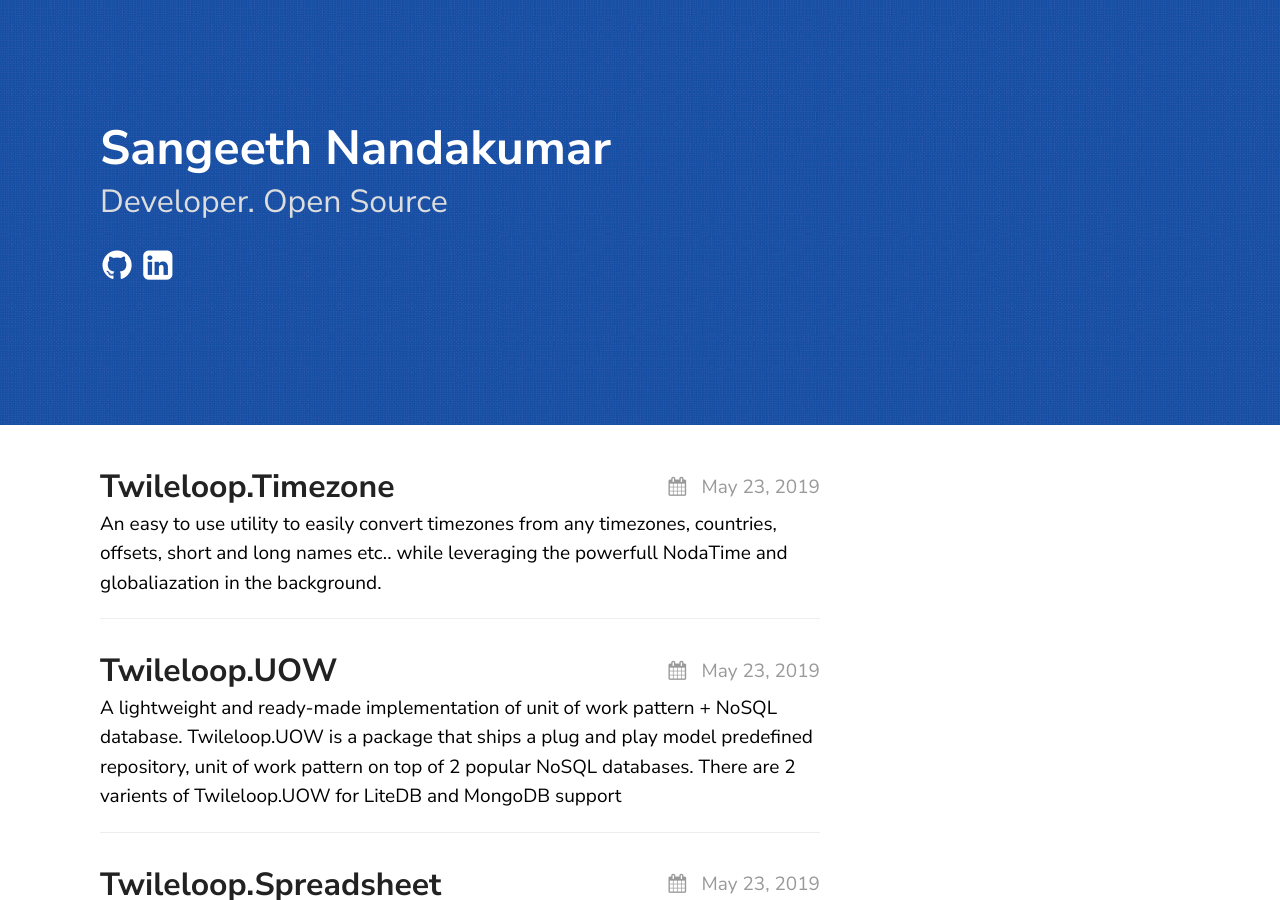
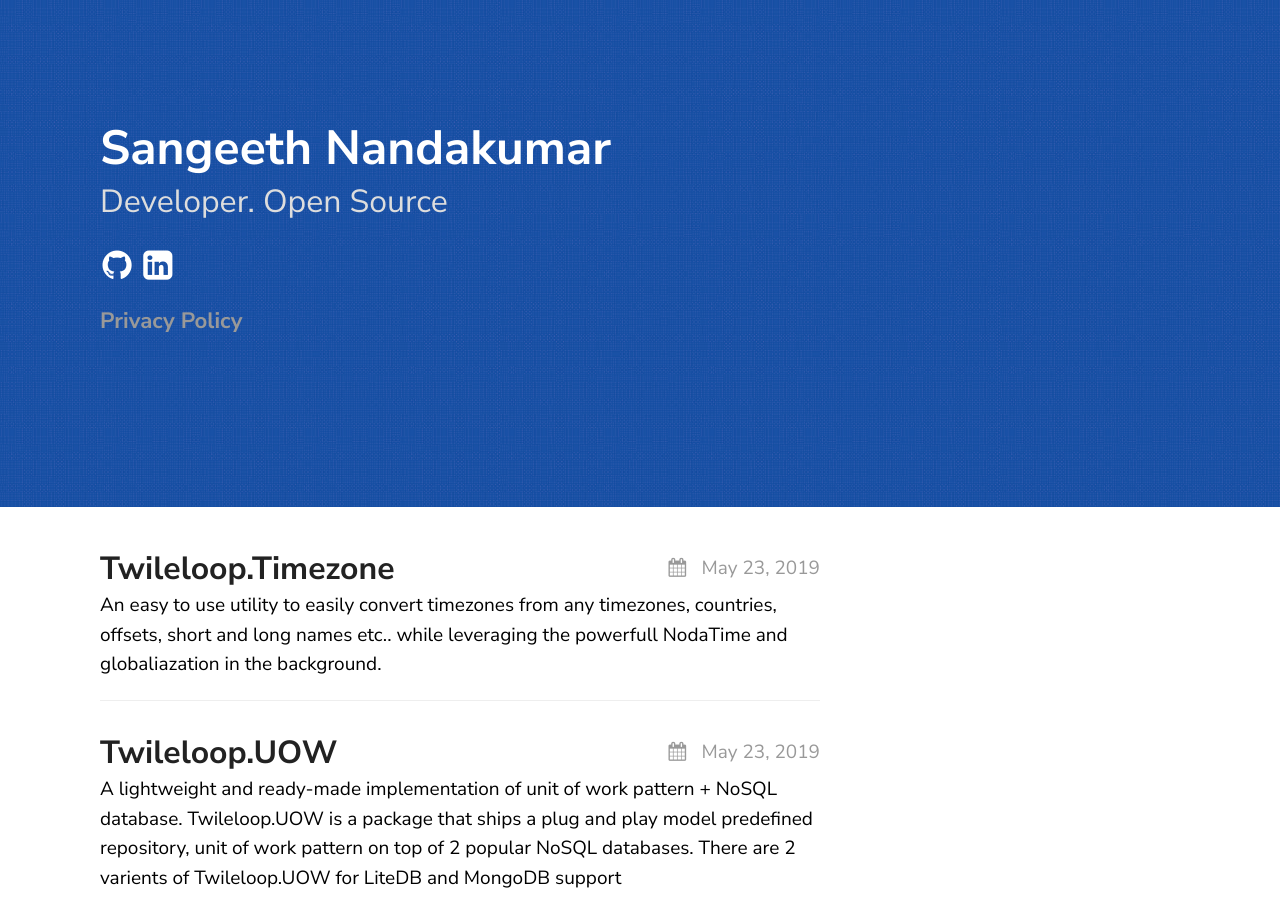
Before and after one commit to sangeethnandakumar/sangeethnandakumar.github.io, a Jekyll site: the page built from doc/index.md, in a window 1280 px wide and 900 px high. Built offline with Jekyll 4.4.1, drawn with Linux system fonts in a browser that asks for light colours.

Commit message:
Update page_header.html

```diff
--- a/doc/_includes/page_header.html
+++ b/doc/_includes/page_header.html
@@ -12,4 +12,6 @@
 			<a href="https://twitter.com/{{ site.texture.social_links.twitter }}"><li><i class="icon-twitter-squared"></i></li></a>
 		{%- endif -%}
 	</ul>
+	<h3><a href="https://sangeethnandakumar.github.io/privacypolicy">Privacy Policy</a></h3>
+	<br/>
 </div>
```
